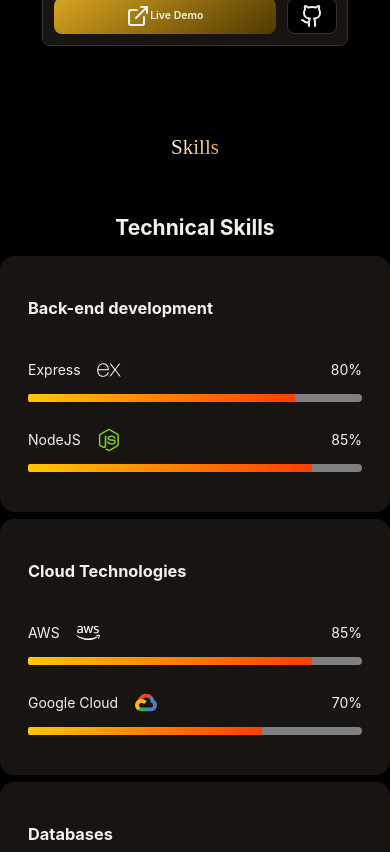
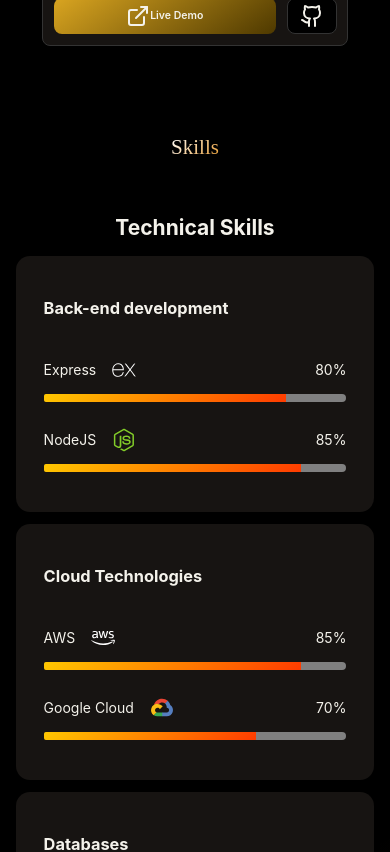
Before and after one commit to gitesh9/my-portfolio, an Angular app: page / in a window 390 px wide. Shown: the part 6251-7103 px from the top of the page. Built offline with nearby package versions, Linux system fonts and the light colour scheme.

Commit message:
mobile css skill section change

```diff
--- a/src/app/pages/skills-section/skills-section.css
+++ b/src/app/pages/skills-section/skills-section.css
@@ -122,8 +122,8 @@
 @media (max-width: 600px) {
   .skills-grid {
     grid-template-columns: 1fr;
-    gap: 0.5em;
-    width: 100%;
+    gap: 0.75rem;
+    width: 92%;
   }
 }
 
```
